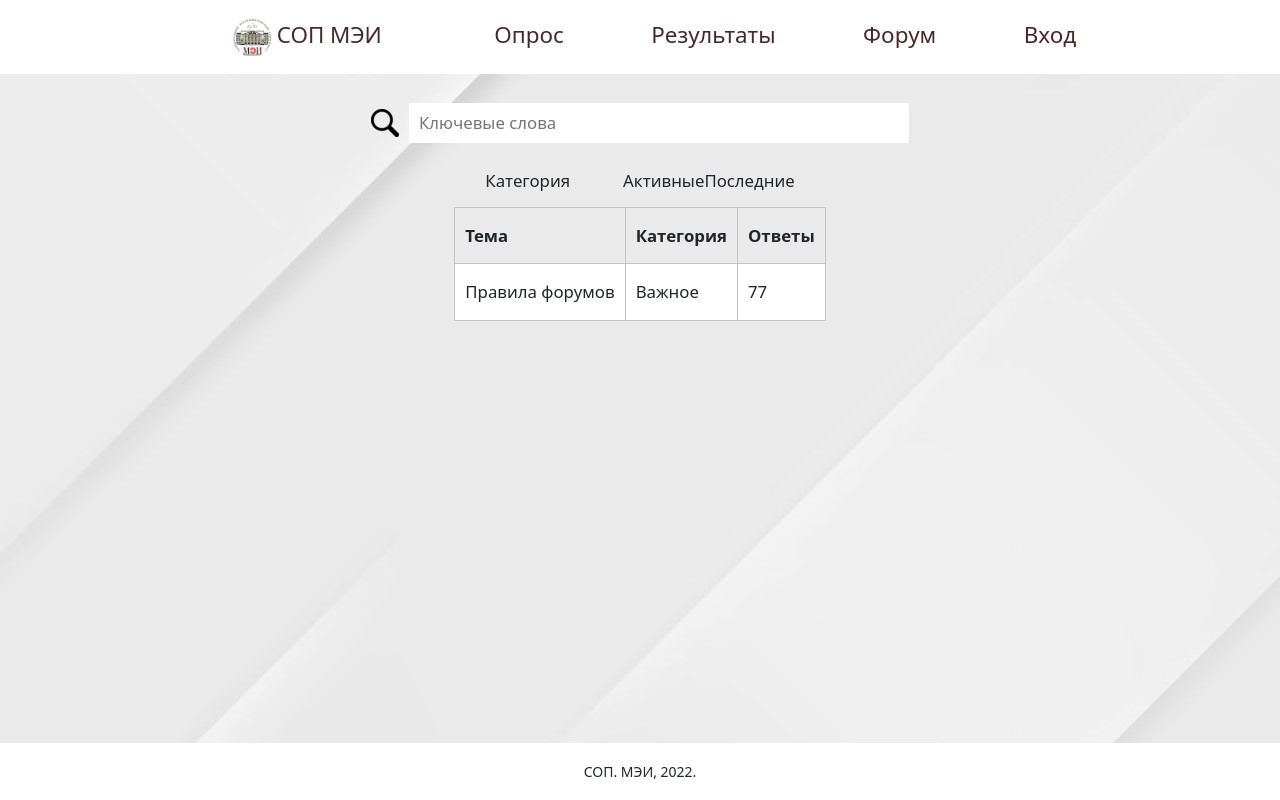
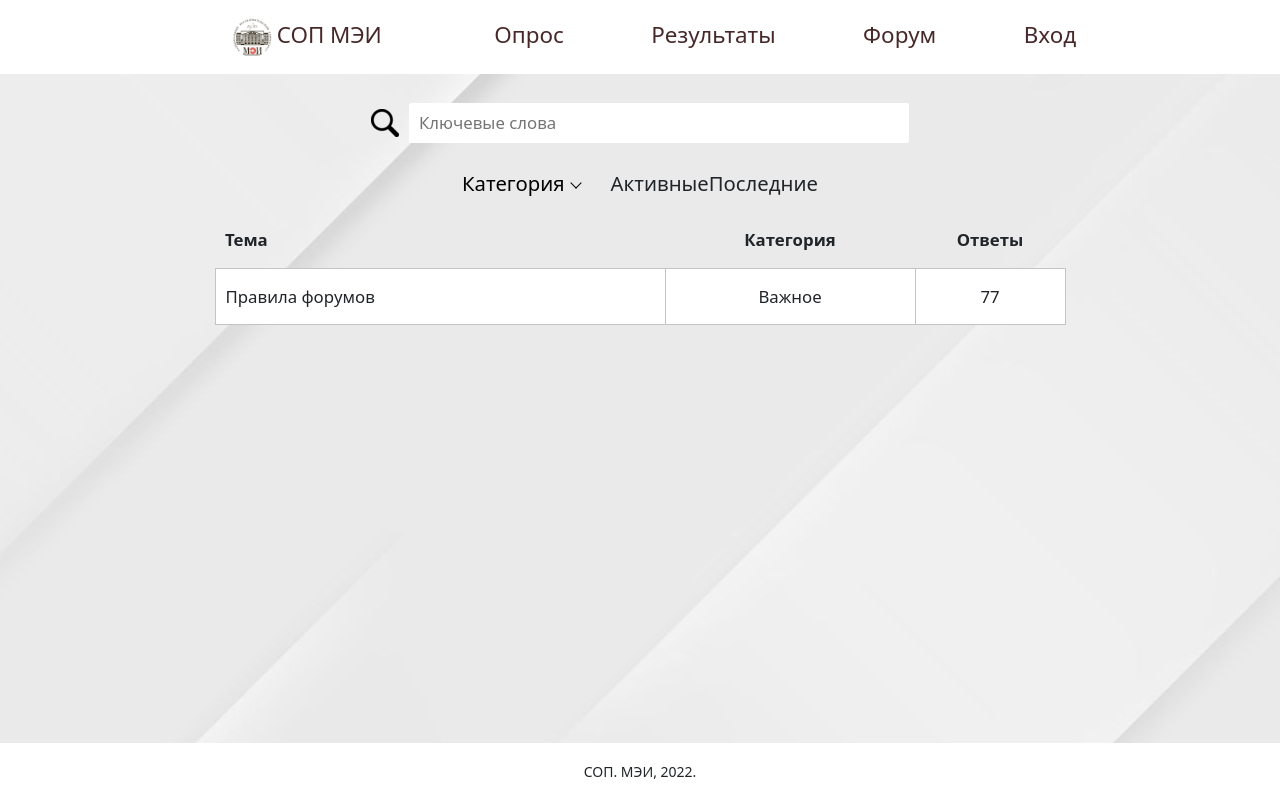
Before and after one commit to suvoon/SOP_MPEI-MERN, a React (Create React App) app in the folder client/: page /forums in a window 1280 px wide. Built offline with nearby package versions, Linux system fonts and the light colour scheme.

Commit message:
forum page visuals

```diff
--- a/client/src/pages/ForumsPage/ForumsPage.jsx
+++ b/client/src/pages/ForumsPage/ForumsPage.jsx
@@ -1,11 +1,15 @@
 import './style.css'
+import { useState } from 'react'
 
 export const ForumsPage = () => {
 
+    const [dropdown, setDropdown] = useState(false);
+
     return (
         <>
-            <div className="search-block">
+            <form className="search-block">
                 <div className="mglass-container">
+
                     <button type="button">
                         <img
                             src="/images/mglass-favicon.png"
@@ -17,16 +21,16 @@ export const ForumsPage = () => {
                     type="text"
                     placeholder='Ключевые слова'
                 />
-            </div>
+            </form>
             <nav className="filters-block">
-                <div className="filters__category">
-                    <span>Категория</span>
-                    <div className="category__dropdown">
+                <div className={`filters__category ${dropdown ? 'filters__category_active' : ''}`}>
+                    <button type='button' onClick={() => { setDropdown(!dropdown) }}>Категория</button>
+                    <div className={`category__dropdown ${dropdown ? 'category__dropdown_visible' : ''}`}>
                         <ul>
-                            <li>Важное</li>
-                            <li>Заметка</li>
-                            <li>Вопрос</li>
-                            <li>Обсуждение</li>
+                            <li><button type='button'>Важное</button></li>
+                            <li><button type='button'>Заметка</button></li>
+                            <li><button type='button'>Вопрос</button></li>
+                            <li><button type='button'>Обсуждение</button></li>
                         </ul>
                     </div>
                 </div>
@@ -36,16 +40,21 @@ export const ForumsPage = () => {
                 </ul>
             </nav>
             <table className="forums-table">
+                <thead>
                     <tr className='forums-table__header'>
                         <th>Тема</th>
                         <th>Категория</th>
                         <th>Ответы</th>
                     </tr>
+                </thead>
+                <tbody>
                     <tr className='forums-table__row'>
                         <td>Правила форумов</td>
                         <td>Важное</td>
                         <td>77</td>
                     </tr>
+                </tbody>
+
             </table>
         </>
     )
--- a/client/src/pages/ForumsPage/style.css
+++ b/client/src/pages/ForumsPage/style.css
@@ -19,16 +19,92 @@
 
 .filters-block {
     display: flex;
+    font-size: 1.45rem;
+}
+
+.filters__category {
+    position: relative;
+}
+
+.filters__category>button {
+    position: relative;
+    background-color: transparent;
+    padding-right: 3px;
+    margin-right: 15px;
+}
+
+.filters__category>button::after {
+    content: "";
+    position: absolute;
+    top: 0.75rem;
+    right: -12px;
+    width: 8px;
+    height: 8px;
+    transition: transform 0.4s;
+    transform: rotate(45deg);
+    border-right: 1px solid #000;
+    border-bottom: 1px solid #000;
+}
+
+.filters__category_active.filters__category>button::after {
+    content: "";
+    top: 1.2rem;
+    transform: rotate(225deg);
 }
 
 .category__dropdown {
     display: none;
+    position: absolute;
+    top: 30px;
+    left: 20px;
+    padding: 10px 5px;
+    background-color: rgba(234, 123, 77, 0.5);
 }
 
-.category__dropdown span:hover {
-    cursor: pointer;
+.category__dropdown_visible {
+    display: block;
+}
+
+.category__dropdown ul {
+    padding: 2px 5px;
+}
+
+.category__dropdown li {
+    width: 150px;
+    padding: 3px 5px;
+}
+
+.category__dropdown li:hover {
+    background-color: #fff;
+}
+
+.category__dropdown button {
+    background-color: transparent;
 }
 
 .filters__sortby {
     display: flex;
 }
+
+.forums-table__header th {
+    border: 0;
+}
+
+.forums-table__header th:nth-child(1) {
+    width: 450px;
+}
+
+.forums-table__header th:nth-child(2) {
+    width: 250px;
+    text-align: center;
+}
+
+.forums-table__header th:nth-child(3) {
+    width: 150px;
+    text-align: center;
+}
+
+.forums-table__row td:nth-child(2),
+.forums-table__row td:nth-child(3) {
+    text-align: center;
+}
```
Also changed, not shown: 1 other file (tests, documents, lock files or other folders). Lines whose indentation alone changed are shown as unchanged.
